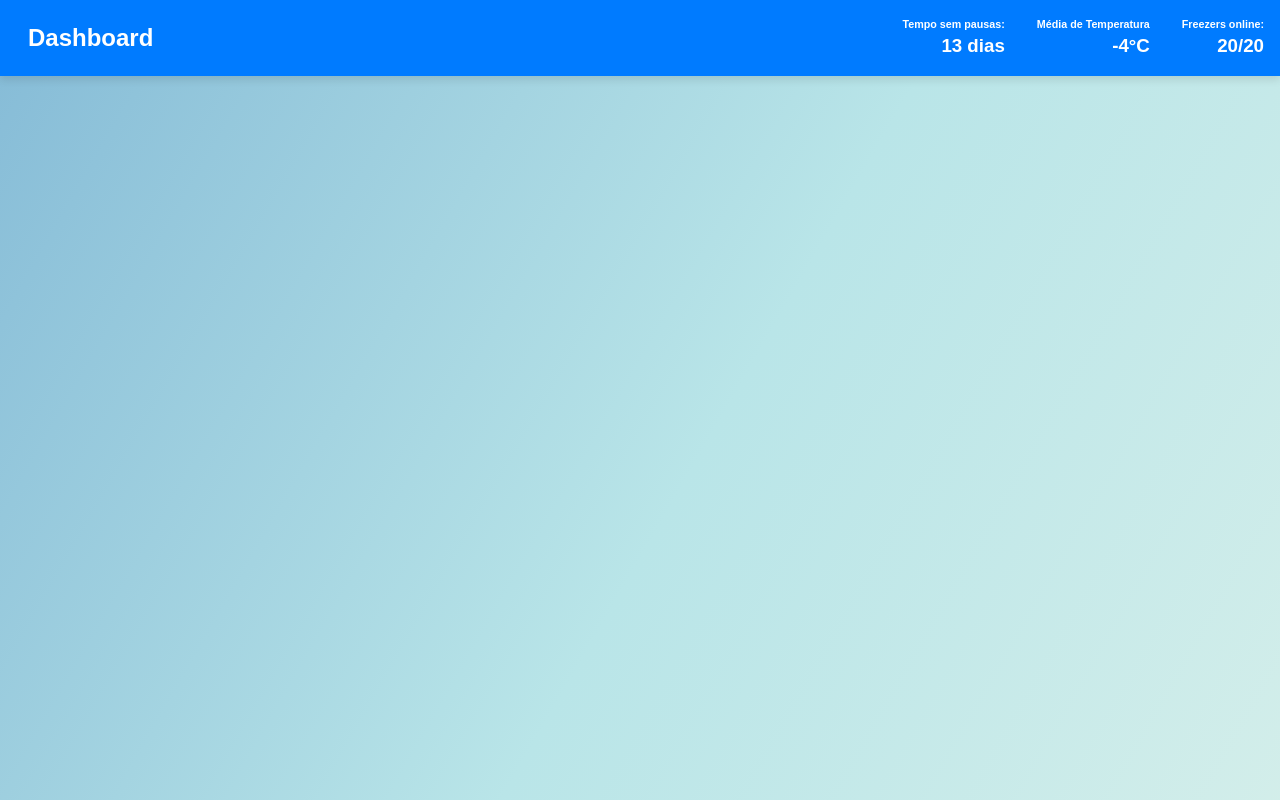
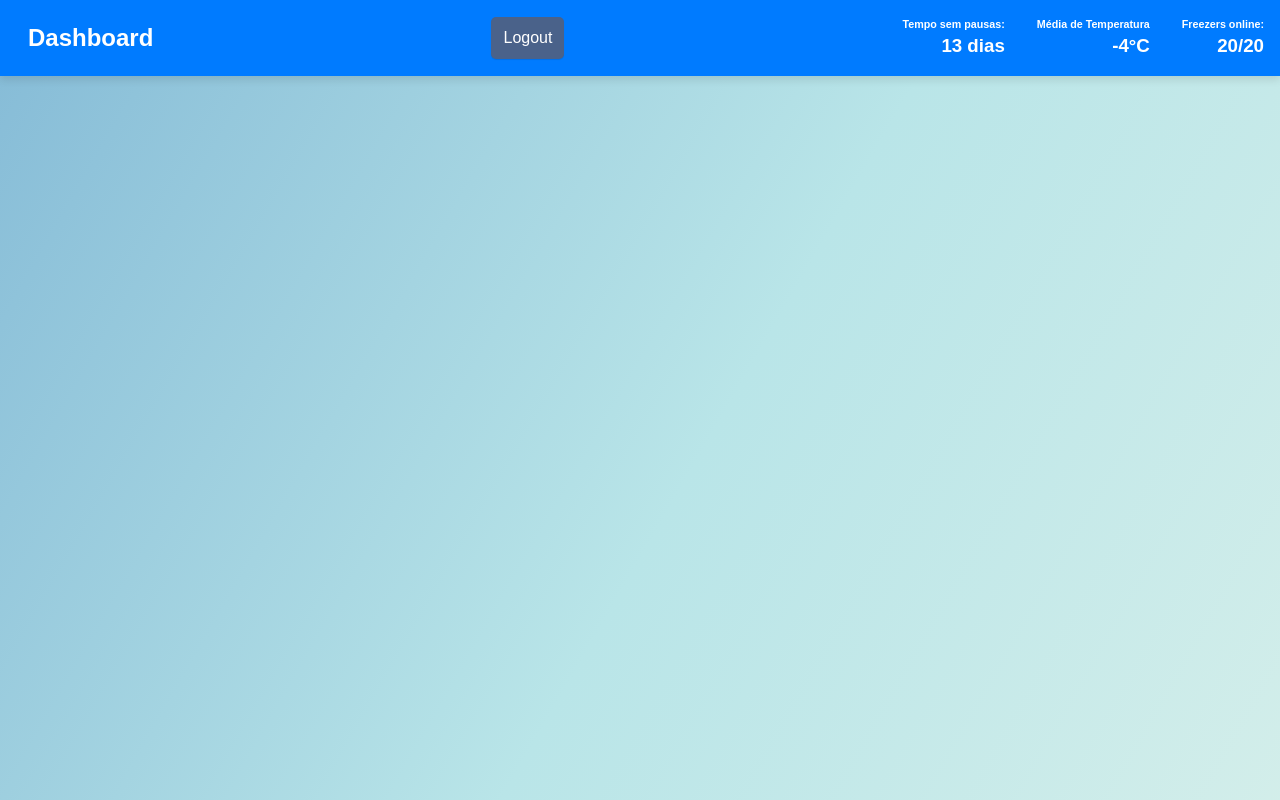
Before and after one commit to joaovfe/ThermoSync, a React (Vite) app: page /NavigationBar in a window 1280 px wide. Built offline with nearby package versions, Linux system fonts and the light colour scheme; no server answers; sample sign-in values are in the browser's storage.

Commit message:
fix navigation bar

```diff
--- a/src/components/pages/NavigationBar/NavigationBar.jsx
+++ b/src/components/pages/NavigationBar/NavigationBar.jsx
@@ -1,5 +1,6 @@
 import './NavigationBar.css';
 import Dashboard from '../Dashboard/Dashboard';
+import { useNavigate } from 'react-router-dom';
 
 function Home(){
     return (
@@ -10,6 +11,13 @@
     )
 }
 function NavigationBar() {
+  const navigate = useNavigate();
+
+  const handleLogout = () => {
+    localStorage.removeItem("isAuthenticated");
+    navigate("/");
+  };
+
   return (
     <header className="navbar">
       <div className="container">
@@ -30,6 +38,11 @@
             </li>
           </ul>
         </nav> */}
+              <div className="Logout">
+          <button onClick={handleLogout} className="logout-button">
+            Logout
+          </button>
+        </div>
         <div className="navbar-info">
           <div className="navbar-info-item">
             <h6>Tempo sem pausas:</h6>
```
